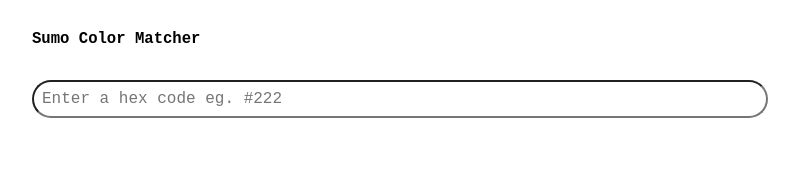
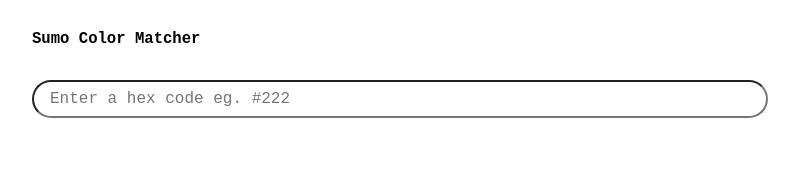
Before and after one commit to uxfreak/sumo-palette-switcher, a React (Create React App) app: page / in a window 1280 px wide. Shown: the top 170 px of the page, without its empty margins (0-799 px from the left). Built offline with nearby package versions, Linux system fonts and the light colour scheme.

Commit message:
some updated for checking build

```diff
--- a/src/App.css
+++ b/src/App.css
@@ -24,7 +24,7 @@
 input {
   border-radius: 99em;
   height: 2.4em;
-  padding: 0.5em;
+  padding: 0.5em 1em;
   font-size: 1rem;
   font-family: monospace;
 }
--- a/src/App.js
+++ b/src/App.js
@@ -24,7 +24,7 @@ function App() {
         </div>
         <div className="color-areas">
           <div className="swatch" style={{ backgroundColor: sumoColor.color, height: 200 }} onClick={() => navigator.clipboard.writeText(sumoColor.color)}></div>
-          <h3 className="title">Sumo Color</h3>
+          <h3 className="title">Closest Sumo Color</h3>
           <pre className="hex">{sumoColor.color}({sumoColor.name})</pre>
         </div>
       </div>}
--- a/src/sumoColor.js
+++ b/src/sumoColor.js
@@ -420,7 +420,7 @@ const getClosestColor = (inputHex) => {
     const inputRGB = get_rgbObject(inputHex)
     const nearestColor = diff.closest(inputRGB, paletteRGBList)
     const nearestColorHex = `#${rgbHex(nearestColor.R, nearestColor.G, nearestColor.B)}`
-    const indexInPaletteList = palette.findIndex(x => x.color.toLowerCase() == nearestColorHex)
+    const indexInPaletteList = palette.findIndex(x => x.color.toLowerCase() === nearestColorHex)
     const nearestColorObject = palette[indexInPaletteList]
     return nearestColorObject
 }
```
